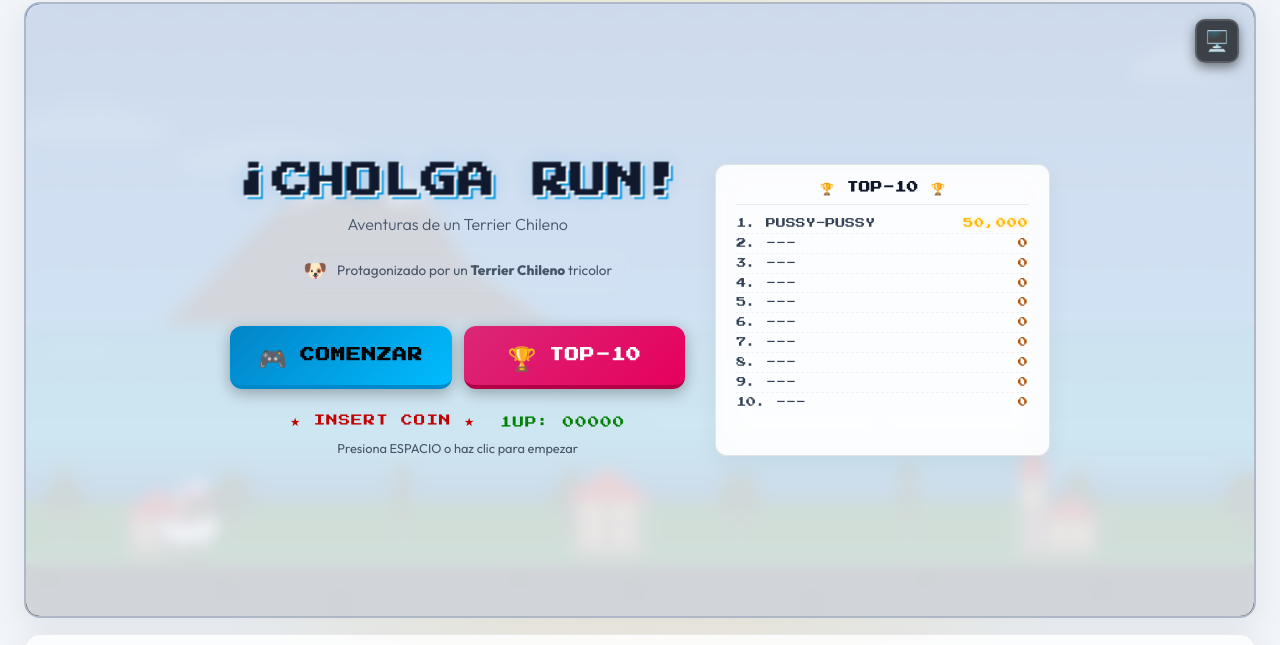
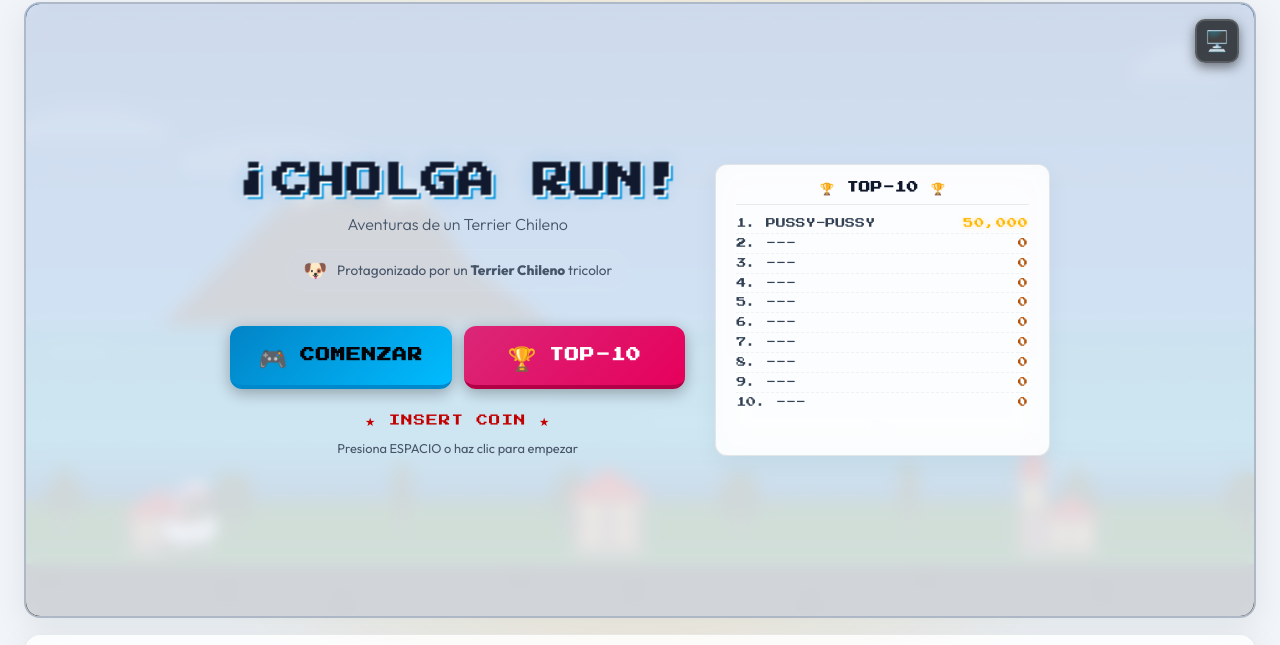
Before and after one commit to cannobbio/cholga-run, a website built with Vite: page index.html in a window 1280 px wide. Shown: the part 110-755 px from the top of the page. Built offline with nearby package versions, Linux system fonts and the light colour scheme; some packages are replaced by stand-ins of ours; files whose address does not match are found by name.

Commit message:
feat(ui): remove 1UP label and center INSERT COIN blinking indicator below start actions

```diff
--- a/index.html
+++ b/index.html
@@ -173,7 +173,6 @@
 
                   <div class="arcade-status-row">
                     <span class="pixel-text blinking-arcade">★ INSERT COIN ★</span>
-                    <span class="pixel-text player-1up">1UP: 00000</span>
                   </div>
                   <p class="overlay-hint">Presiona ESPACIO o haz clic para empezar</p>
                 </div>
```
Also changed, not shown: CHANGELOG.md.
